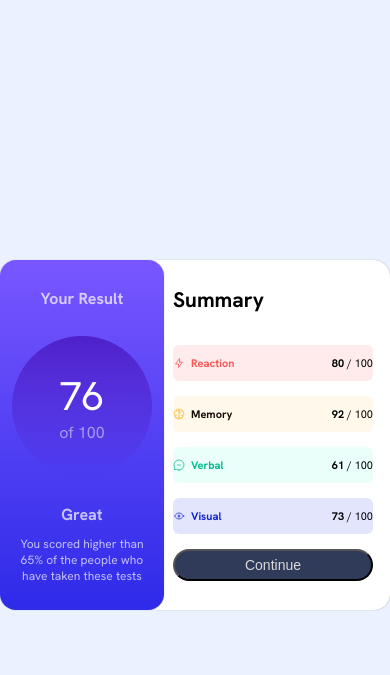
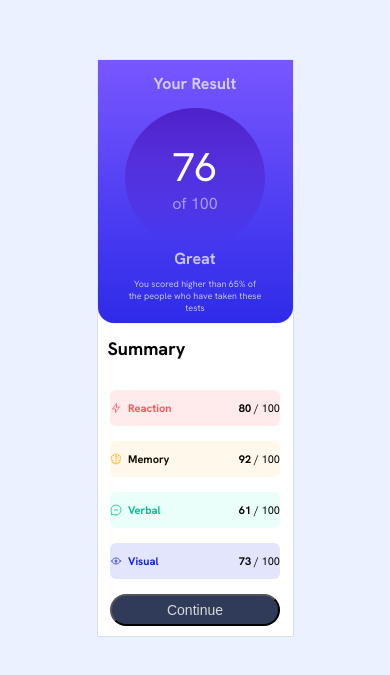
Before and after one commit to plebku/frontend-mentor, a plain HTML site: page index.html in a window 390 px wide. Shown: the part 105-780 px from the top of the page. Drawn offline with Linux system fonts and the light colour scheme.

Commit message:
align fix

```diff
--- a/index.css
+++ b/index.css
@@ -175,38 +175,39 @@ button {
   font-size: 14px;
 }
 
-@media screen and (max-width: 375px) {
+@media screen and (max-width: 767px) {
   body {
   }
   .wrapper {
-    flex-wrap: wrap;
-    justify-content: center;
     margin-bottom: 400px;
+    flex-direction: column;
+    align-items: center;
+    width: 400px;
   }
 
   .scores {
-    width: 180px;
+    width: 170px;
   }
 
   button {
-    width: 180px;
+    width: 170px;
   }
 
   .results-container {
-    min-width: 250px;
+    width: 50%;
     border-radius: 0px 0px 16px 16px;
   }
 
   .summary-container {
     margin-top: -10px;
-    margin-left: 1px;
-    min-width: 250px;
+    margin-left: 0;
+    width: 50%;
     border-radius: 0px 0px 0px 0px;
   }
 
   .info {
     width: 70%;
-    font-size: 10px;
+    font-size: 9px;
   }
   .results-grade {
     margin: 0;
@@ -214,6 +215,10 @@ button {
 
   .summary {
     margin-top: 40px;
-    width: 210px;
+    margin-left: 50px;
+  }
+
+  .summary {
+    font-size: 12px;
   }
 }
```
